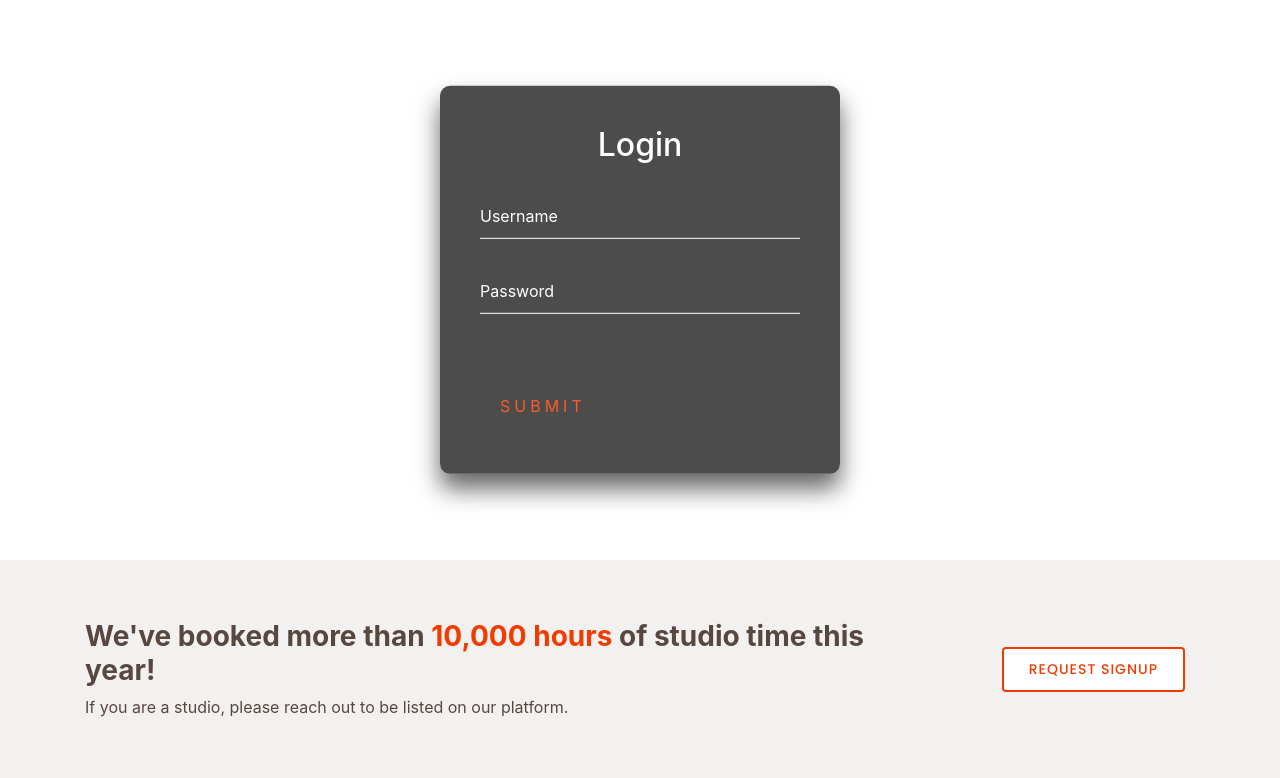
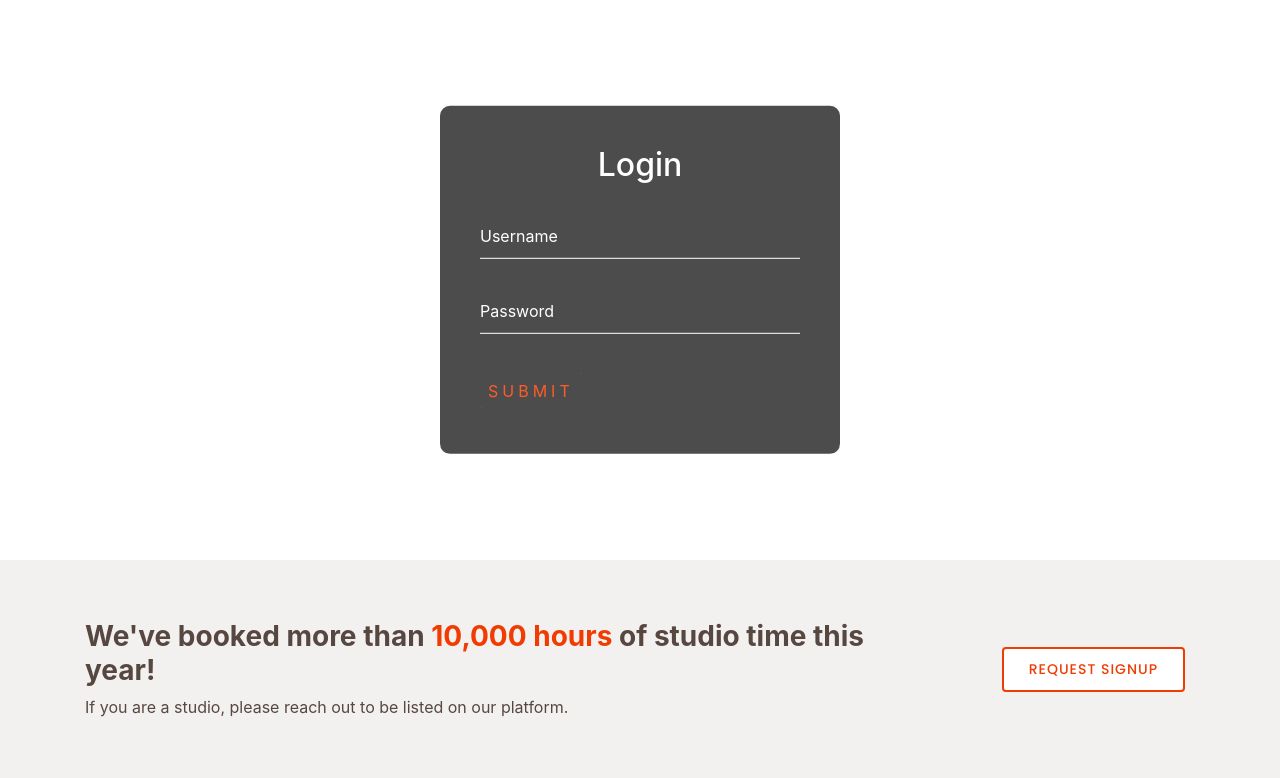
Before and after one commit to j0sephsasson/studio-lock, a Flask app: page /login in a window 1280 px wide. Shown: the part 111-889 px from the top of the page. Run offline with Flask 2, Linux system fonts and the light colour scheme; some libraries are stand-ins or nearby versions; some web fonts are replaced.

Commit message:
removed box-shadow on login/signup box

```diff
--- a/app/static/css/style.css
+++ b/app/static/css/style.css
@@ -1317,7 +1317,7 @@ body {
   transform: translate(-50%, -50%);
   background: rgba(0,0,0,.7);
   box-sizing: border-box;
-  box-shadow: 0 15px 25px rgba(0,0,0,.6);
+  /* box-shadow: 0 15px 25px rgba(0,0,0,.6); */
   border-radius: 10px;
 }
 
@@ -1365,14 +1365,14 @@ body {
 .login-box form a {
   position: relative;
   display: inline-block;
-  padding: 10px 20px;
+  padding: 5px 8px;
   color: #fd5c28;
   font-size: 16px;
   text-decoration: none;
   text-transform: uppercase;
   overflow: hidden;
   transition: .5s;
-  margin-top: 40px;
+  margin-top: 10px;
   letter-spacing: 4px
 }
 
@@ -1430,7 +1430,7 @@ body {
   transform: translate(-50%, -50%);
   background: rgba(0,0,0,.7);
   box-sizing: border-box;
-  box-shadow: 0 15px 25px rgba(0,0,0,.6);
+  /* box-shadow: 0 15px 25px rgba(0,0,0,.6); */
   border-radius: 10px;
   overflow-y: scroll;
 }
```
